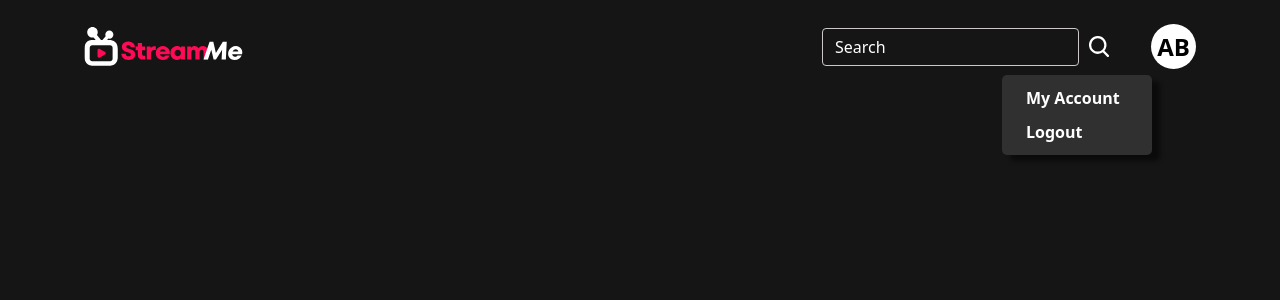
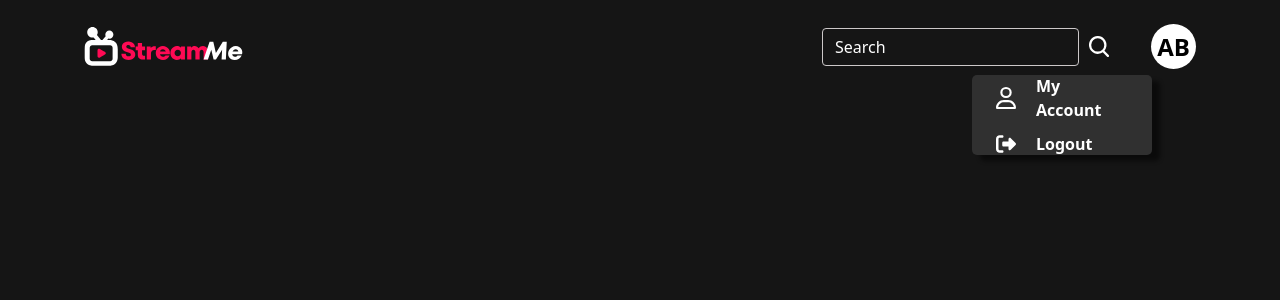
Before and after one commit to mbfontana/stream-me-client, a Next.js app: page /home in a window 1280 px wide. Both pictures are taken after a click on the element "AB". Shown: the top 300 px of the page. Built offline with nearby package versions, Linux system fonts and the light colour scheme.

Commit message:
Modal with icons

```diff
--- a/src/components/common/HeaderAuth/index.tsx
+++ b/src/components/common/HeaderAuth/index.tsx
@@ -56,11 +56,23 @@ const HeaderAuth = () => {
         overlayClassName={styles.overlayModal}
       >
         <Link href="/profile" className="text-decoration-none">
-          <p className={styles.modalLink}>My Account</p>
+          <div className={styles.modalOptContainer}>
+            <img
+              src="/icons/profile.svg"
+              alt="Profile Icon"
+              className={styles.modalIcon}
+            />
+            <p className={styles.modalLink}>My Account</p>
+          </div>
         </Link>
-        <p className={styles.modalLink} onClick={handleLogout}>
-          Logout
-        </p>
+        <div className={styles.modalOptContainer} onClick={handleLogout}>
+          <img
+            src="/icons/logout.svg"
+            alt="Logout Icon"
+            className={styles.modalIcon}
+          />
+          <p className={styles.modalLink}>Logout</p>
+        </div>
       </Modal>
     </Container>
   );
--- a/src/components/common/HeaderAuth/styles.module.scss
+++ b/src/components/common/HeaderAuth/styles.module.scss
@@ -57,7 +57,7 @@
 
 .modal {
   position: absolute;
-  width: 150px;
+  width: 180px;
   height: 80px;
   top: 75px;
   right: 10%;
@@ -92,6 +92,20 @@
   }
 }
 
+.modalOptContainer {
+  display: flex;
+  flex-direction: row;
+  align-items: center;
+  gap: 20px;
+}
+
+.modalIcon {
+  width: 20px;
+  cursor: pointer;
+  filter: invert(100%) sepia(97%) saturate(0%) hue-rotate(149deg)
+    brightness(121%) contrast(100%);
+}
+
 @media (max-width: 769px) {
   .userProfile {
     margin: 0;
```
Also changed, not shown: public/icons/logout.svg (added), public/icons/profile.svg (added).
